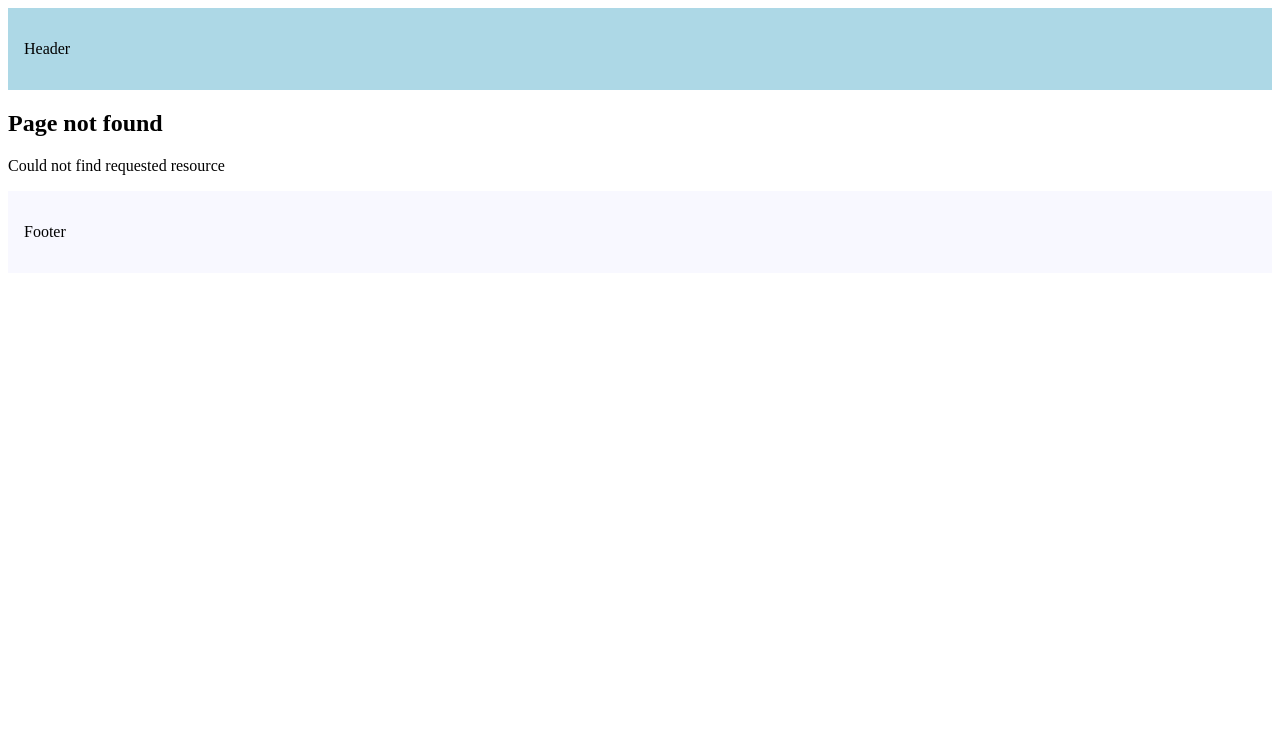
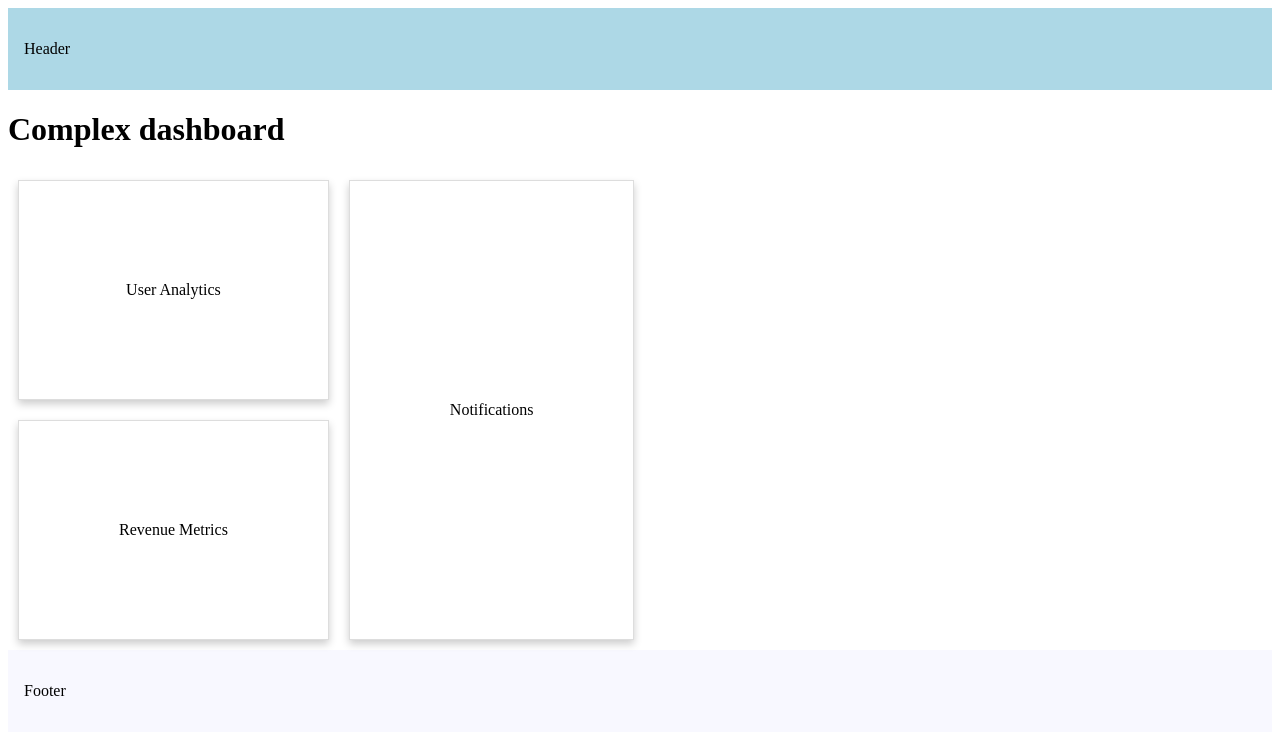
Before and after one commit to Ismail020/Next.js-14-Tutorial, a Next.js app: page /complex-dashboard in a window 1280 px wide. Before the commit this address had no page. Shown: the top 734 px of the page. Built offline with nearby package versions, Linux system fonts and the light colour scheme.

Commit message:
Parallel Routes

```diff
--- /dev/null
+++ b/src/app/complex-dashboard/@notifications/page.tsx
@@ -0,0 +1,5 @@
+import Card from "@/components/card";
+
+export default function Notifications() {
+    return <Card>Notifications</Card>
+}
--- /dev/null
+++ b/src/app/complex-dashboard/@revenue/page.tsx
@@ -0,0 +1,5 @@
+import Card from "@/components/card";
+
+export default function Revenue() {
+    return <Card>Revenue Metrics</Card>
+}
--- /dev/null
+++ b/src/app/complex-dashboard/@users/page.tsx
@@ -0,0 +1,5 @@
+import Card from "@/components/card";
+
+export default function UsersAnalytics() {
+    return <Card>User Analytics</Card>
+}
--- /dev/null
+++ b/src/app/complex-dashboard/layout.tsx
@@ -0,0 +1,26 @@
+import React from "react";
+
+export default function DashboardLayout({
+    children,
+    users,
+    revenue,
+    notifications,
+}: {
+    children: React.ReactNode;
+    users: React.ReactNode;
+    revenue: React.ReactNode;
+    notifications: React.ReactNode;
+}) {
+    return (
+        <div>
+            <div>{children}</div>
+            <div style={{ display: "flex" }}>
+                <div style={{ display: "flex", flexDirection: "column" }}>
+                    <div>{users}</div>
+                    <div>{revenue}</div>
+                </div>
+                <div style={{ display: "flex", flex: 1 }}>{notifications}</div>
+            </div>
+        </div>
+    );
+}
--- /dev/null
+++ b/src/app/complex-dashboard/page.tsx
@@ -0,0 +1,3 @@
+export default function ComplexDashboardPage() {
+    return <h1>Complex dashboard</h1>
+}
--- /dev/null
+++ b/src/components/card.tsx
@@ -0,0 +1,15 @@
+const Card = ({ children }: { children: React.ReactNode }) => {
+    const cardStyle = {
+        padding: "100px",
+        margin: "10px",
+        boxShadow: "0 4px 8px 0 rgba(0,0,0,0.2)",
+        border: "1px solid #ddd",
+        display: "flex",
+        justifyContent: "center",
+        alignItems: "center",
+    }
+
+    return <div style={cardStyle}>{children}</div>
+}
+
+export default Card
```
